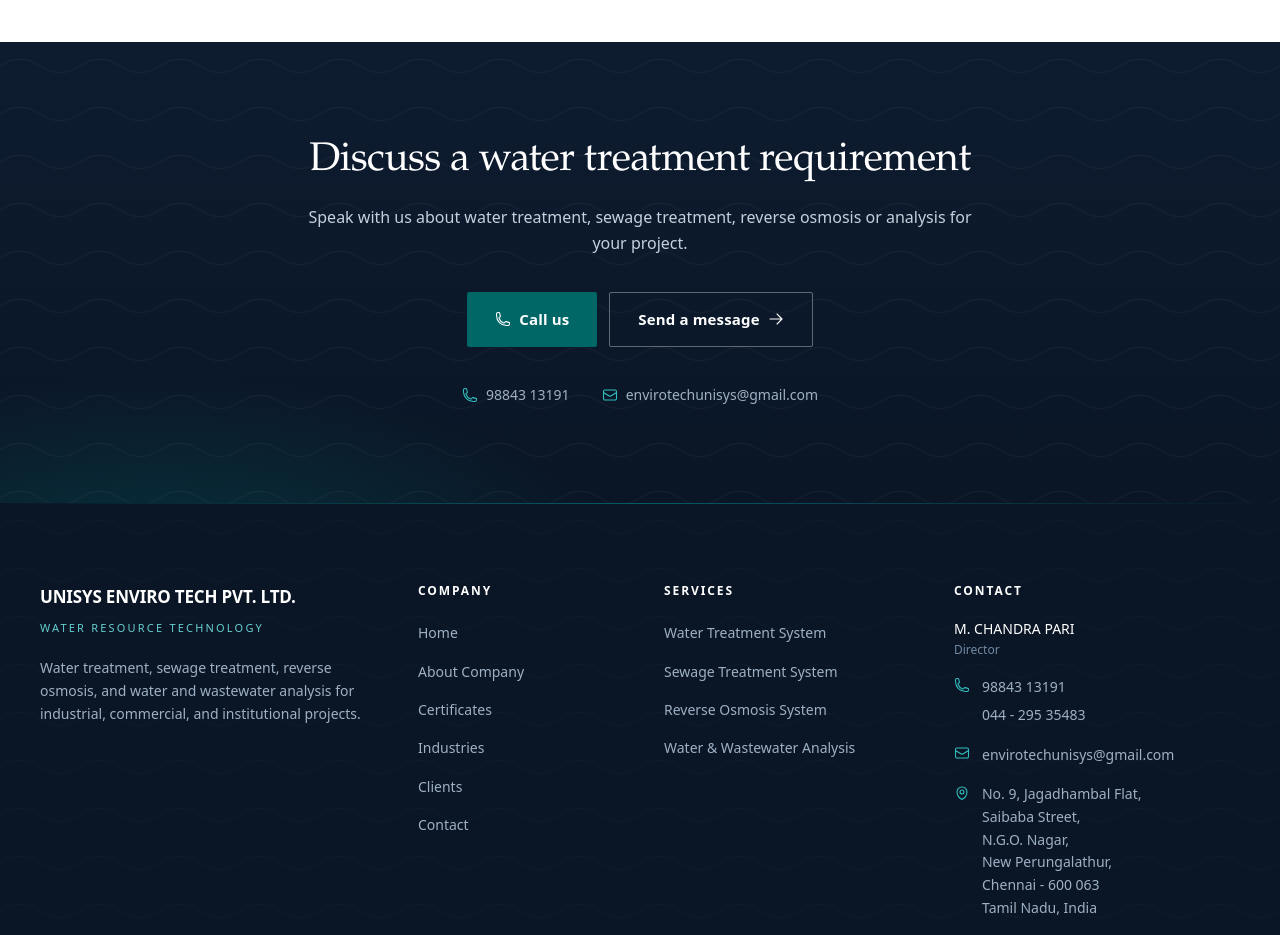
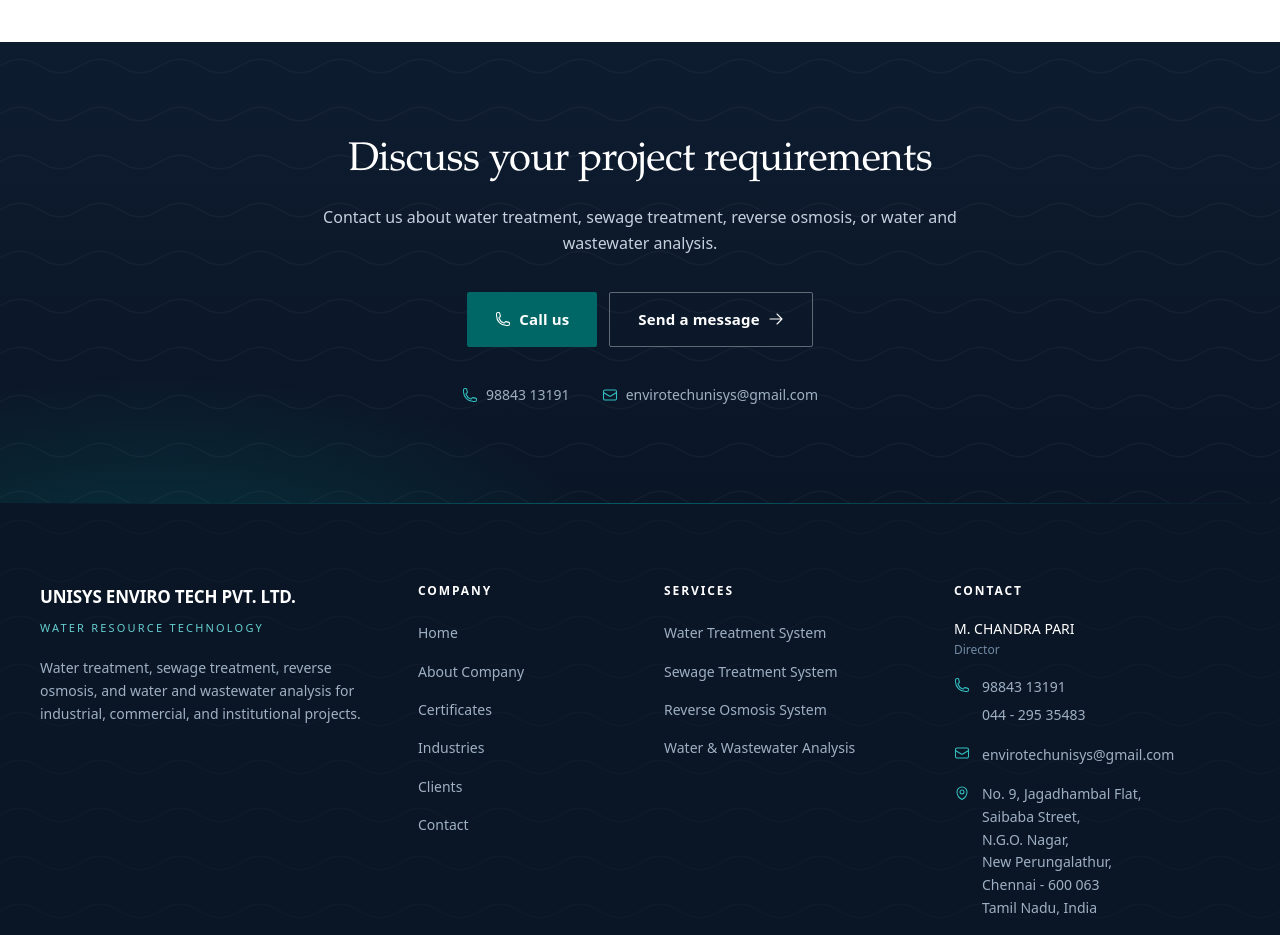
Before and after one commit to xconversionlab/unisys-enviro-tech, a Next.js app: page / in a window 1280 px wide. Shown: the part 5440-6375 px from the top of the page. Built offline with nearby package versions, Linux system fonts and the light colour scheme; no server answers.

Commit message:
Make calls to action direct and professional

```diff
--- a/src/components/shared/CTASection.tsx
+++ b/src/components/shared/CTASection.tsx
@@ -9,8 +9,8 @@
 }
 
 export function CTASection({
-  title = "Discuss a water treatment requirement",
-  description = "Speak with us about water treatment, sewage treatment, reverse osmosis or analysis for your project.",
+  title = "Discuss your project requirements",
+  description = "Contact us about water treatment, sewage treatment, reverse osmosis, or water and wastewater analysis.",
 }: CTASectionProps) {
   return (
     <section className="relative overflow-hidden bg-navy-950 text-white">
```
